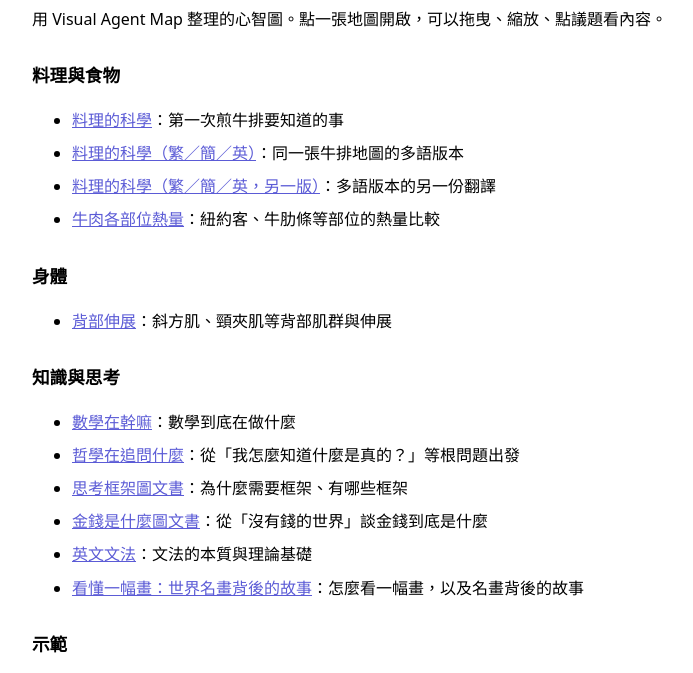
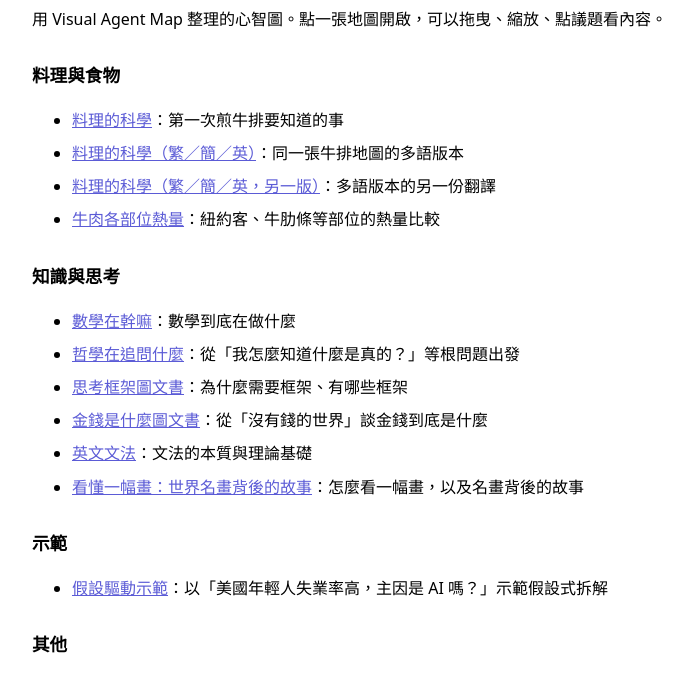
Before and after one commit to kevcltsai/vam-shared-maps, a plain HTML site: page index.html in a window 1280 px wide. Shown: the part 118-791 px from the top of the page, without its empty margins (288-981 px from the left). Drawn offline with Linux system fonts and the light colour scheme.

Commit message:
chore: rebuild index.html and README map list

```diff
--- a/index.html
+++ b/index.html
@@ -25,11 +25,6 @@
     <li><a href="maps/beef_parts.html">牛肉各部位熱量</a>：紐約客、牛肋條等部位的熱量比較</li>
   </ul>
 
-  <h2>身體</h2>
-  <ul>
-    <li><a href="maps/back_muscles.html">背部伸展</a>：斜方肌、頸夾肌等背部肌群與伸展</li>
-  </ul>
-
   <h2>知識與思考</h2>
   <ul>
     <li><a href="maps/math.html">數學在幹嘛</a>：數學到底在做什麼</li>
```
Also changed, not shown: 1 other file.
